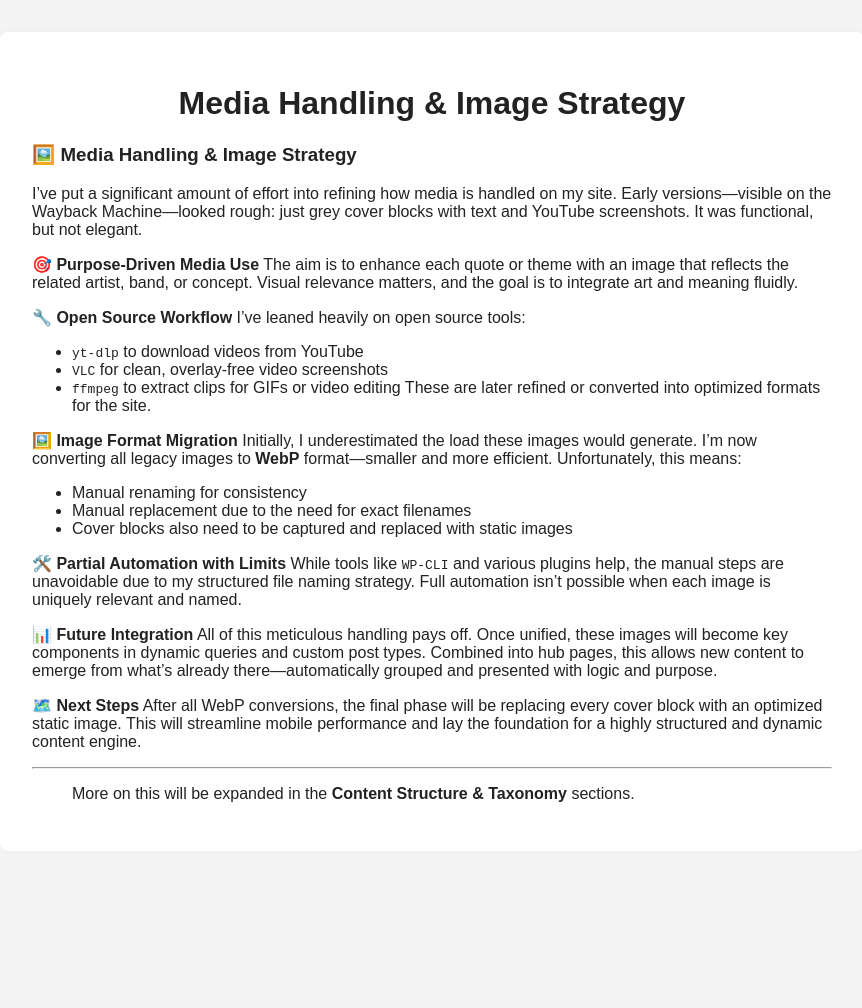
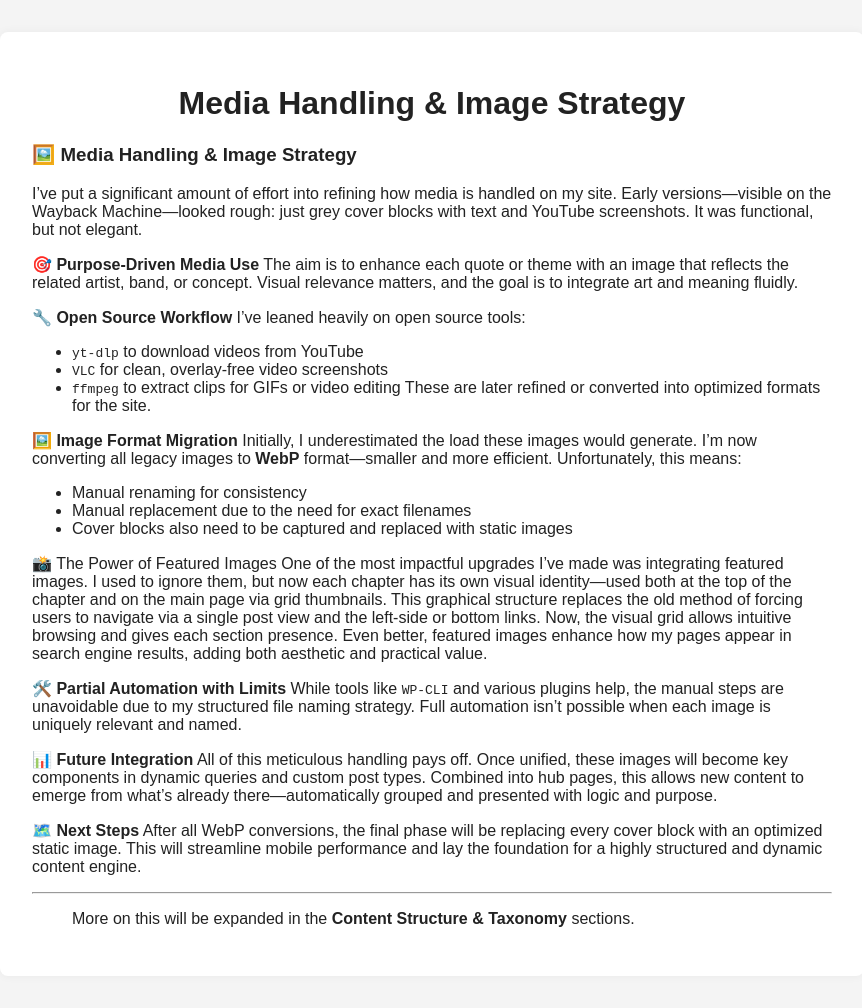
Before and after one commit to stationaryreality/Wordpress-Customization, a Jekyll site: the page built from docs/media.md, in a window 1280 px wide. Shown: the whole page, without its empty margins (208-1070 px from the left). Built offline with Jekyll 4.4.1, drawn with Linux system fonts in a browser that asks for light colours; before the commit the page ends 900 px from its top, so only the background shows below that.

Commit message:
added featured images section

```diff
--- a/docs/media.md
+++ b/docs/media.md
@@ -25,6 +25,9 @@ Initially, I underestimated the load these images would generate. I’m now conv
 * Manual replacement due to the need for exact filenames
 * Cover blocks also need to be captured and replaced with static images
 
+📸 The Power of Featured Images
+One of the most impactful upgrades I’ve made was integrating featured images. I used to ignore them, but now each chapter has its own visual identity—used both at the top of the chapter and on the main page via grid thumbnails. This graphical structure replaces the old method of forcing users to navigate via a single post view and the left-side or bottom links. Now, the visual grid allows intuitive browsing and gives each section presence. Even better, featured images enhance how my pages appear in search engine results, adding both aesthetic and practical value.
+
 🛠️ **Partial Automation with Limits**
 While tools like `WP-CLI` and various plugins help, the manual steps are unavoidable due to my structured file naming strategy. Full automation isn’t possible when each image is uniquely relevant and named.
 
```
